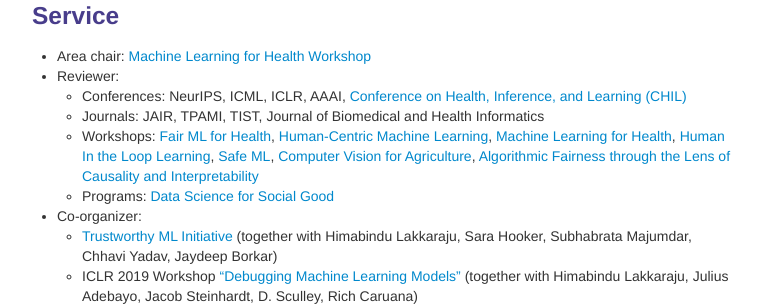
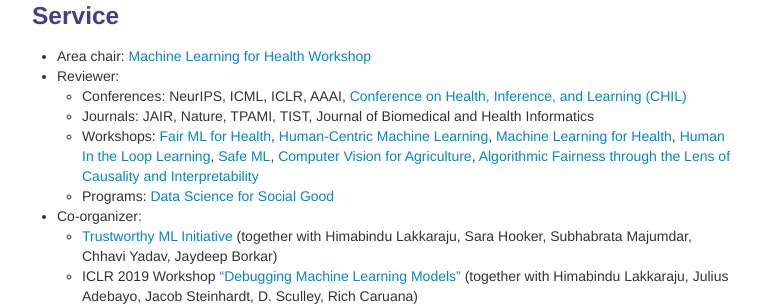
Before and after one commit to shftan/shftan.github.io, a Jekyll site: the page built from index.md, in a window 1280 px wide and 900 px high, scrolled down 2223 px. Shown: the part 152-458 px from the top of the window, without its empty margins (258-1020 px from the left). Built offline with Jekyll 4.4.1, drawn with Linux system fonts in a browser that asks for light colours.

Commit message:
Update index.md

```diff
--- a/index.md
+++ b/index.md
@@ -119,7 +119,7 @@ For older publications and posters, click <a class="paper" href="olderpublicatio
 - Area chair: [Machine Learning for Health Workshop](https://ml4health.github.io/2020/)
 - Reviewer:
   - Conferences: NeurIPS, ICML, ICLR, AAAI, [Conference on Health, Inference, and Learning (CHIL)](https://www.chilconference.org/)
-  - Journals: JAIR, TPAMI, TIST, Journal of Biomedical and Health Informatics
+  - Journals: JAIR, Nature, TPAMI, TIST, Journal of Biomedical and Health Informatics
   - Workshops: [Fair ML for Health](https://www.fairmlforhealth.com/), [Human-Centric Machine Learning](https://sites.google.com/view/hcml-2019), [Machine Learning for Health](https://ml4health.github.io/2019/), [Human In the Loop Learning](https://sites.google.com/view/hill2019/home), [Safe ML](https://sites.google.com/view/safeml-iclr2019/home), [Computer Vision for Agriculture](https://www.cv4gc.org/cv4a2020/), [Algorithmic Fairness through the Lens of Causality and Interpretability](https://www.afciworkshop.org/)
   - Programs: <a href="http://www.dssgfellowship.org/">Data Science for Social Good</a>
 - Co-organizer:
```
